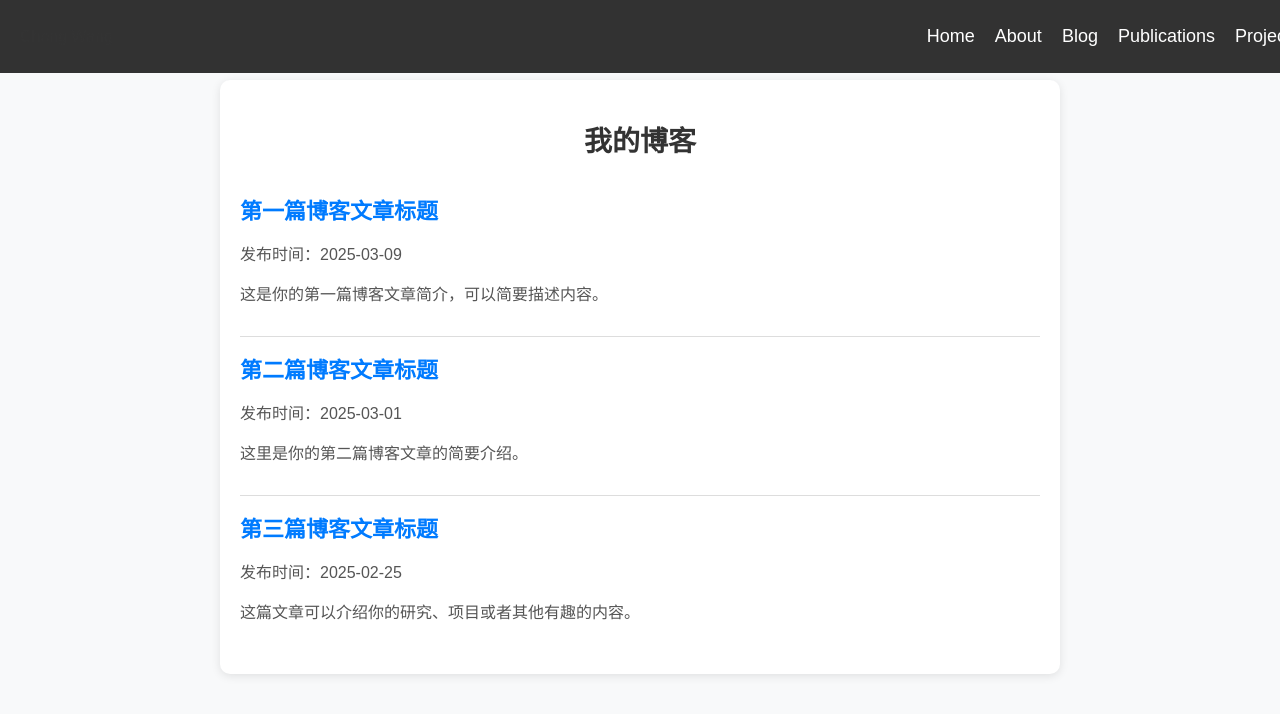
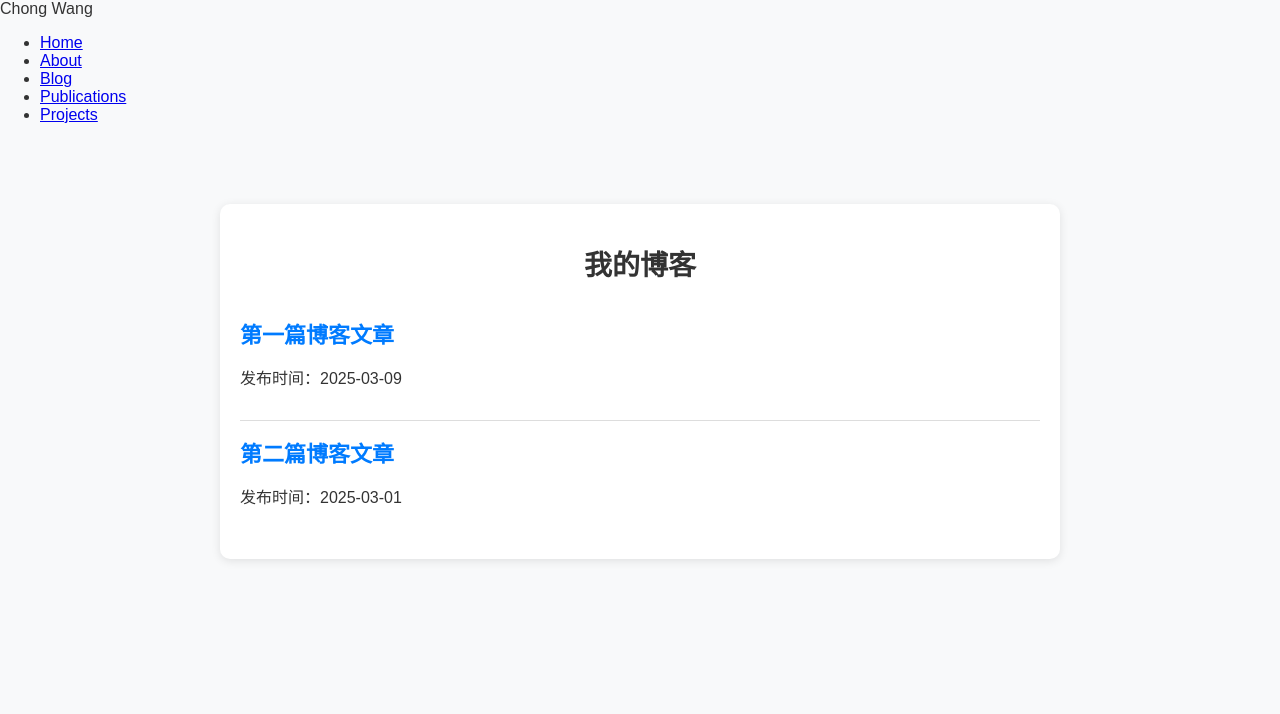
Before and after one commit to Chong77-alt/Chong-Wang.github.io, a plain HTML site: page blog.html in a window 1280 px wide. Drawn offline with Linux system fonts and the light colour scheme.

Commit message:
Update blog.html

```diff
--- a/blog.html
+++ b/blog.html
@@ -3,98 +3,20 @@
 <head>
     <meta charset="UTF-8">
     <meta name="viewport" content="width=device-width, initial-scale=1.0">
-    <title>我的博客 | Chong Wang</title>
+    <title>博客 | Chong Wang</title>
     <style>
-        /* 全局样式 */
-        body {
-            font-family: Arial, sans-serif;
-            margin: 0;
-            padding: 0;
-            background-color: #f8f9fa;
-            color: #333;
-        }
-
-        /* 导航栏 */
-        nav {
-            display: flex;
-            justify-content: space-between;
-            align-items: center;
-            background: rgba(0, 0, 0, 0.8);
-            padding: 10px 20px;
-            position: fixed;
-            top: 0;
-            left: 0;
-            width: 100%;
-            z-index: 1000;
-        }
-
-        .nav-links {
-            list-style: none;
-            display: flex;
-            gap: 20px;
-        }
-
-        .nav-links li {
-            display: inline;
-        }
-
-        .nav-links a {
-            text-decoration: none;
-            color: white;
-            font-size: 18px;
-            transition: color 0.3s;
-        }
-
-        .nav-links a:hover {
-            color: #ffcc00;
-        }
-
-        /* 主要内容 */
-        .container {
-            max-width: 800px;
-            margin: 80px auto 20px;
-            padding: 20px;
-            background: white;
-            box-shadow: 0px 2px 10px rgba(0, 0, 0, 0.1);
-            border-radius: 10px;
-        }
-
-        h1 {
-            text-align: center;
-            font-size: 28px;
-        }
-
-        .blog-post {
-            padding: 15px 0;
-            border-bottom: 1px solid #ddd;
-        }
-
-        .blog-post:last-child {
-            border-bottom: none;
-        }
-
-        .blog-post h2 {
-            font-size: 22px;
-            margin: 0;
-        }
-
-        .blog-post p {
-            color: #555;
-        }
-
-        .blog-post a {
-            color: #007bff;
-            text-decoration: none;
-        }
-
-        .blog-post a:hover {
-            text-decoration: underline;
-        }
+        body { font-family: Arial, sans-serif; margin: 0; padding: 0; background-color: #f8f9fa; color: #333; }
+        .container { max-width: 800px; margin: 80px auto; padding: 20px; background: white; box-shadow: 0px 2px 10px rgba(0, 0, 0, 0.1); border-radius: 10px; }
+        h1 { text-align: center; font-size: 28px; }
+        .blog-post { padding: 15px 0; border-bottom: 1px solid #ddd; }
+        .blog-post:last-child { border-bottom: none; }
+        .blog-post h2 { font-size: 22px; margin: 0; }
+        .blog-post a { color: #007bff; text-decoration: none; }
+        .blog-post a:hover { text-decoration: underline; }
     </style>
 </head>
 <body>
 
-    <!-- 导航栏 -->
     <nav>
         <div class="logo">Chong Wang</div>
         <ul class="nav-links">
@@ -108,25 +30,14 @@
 
     <div class="container">
         <h1>我的博客</h1>
-
         <div class="blog-post">
-            <h2><a href="#">第一篇博客文章标题</a></h2>
+            <h2><a href="#">第一篇博客文章</a></h2>
             <p>发布时间：2025-03-09</p>
-            <p>这是你的第一篇博客文章简介，可以简要描述内容。</p>
         </div>
-
         <div class="blog-post">
-            <h2><a href="#">第二篇博客文章标题</a></h2>
+            <h2><a href="#">第二篇博客文章</a></h2>
             <p>发布时间：2025-03-01</p>
-            <p>这里是你的第二篇博客文章的简要介绍。</p>
         </div>
-
-        <div class="blog-post">
-            <h2><a href="#">第三篇博客文章标题</a></h2>
-            <p>发布时间：2025-02-25</p>
-            <p>这篇文章可以介绍你的研究、项目或者其他有趣的内容。</p>
-        </div>
-
     </div>
 
 </body>
```
